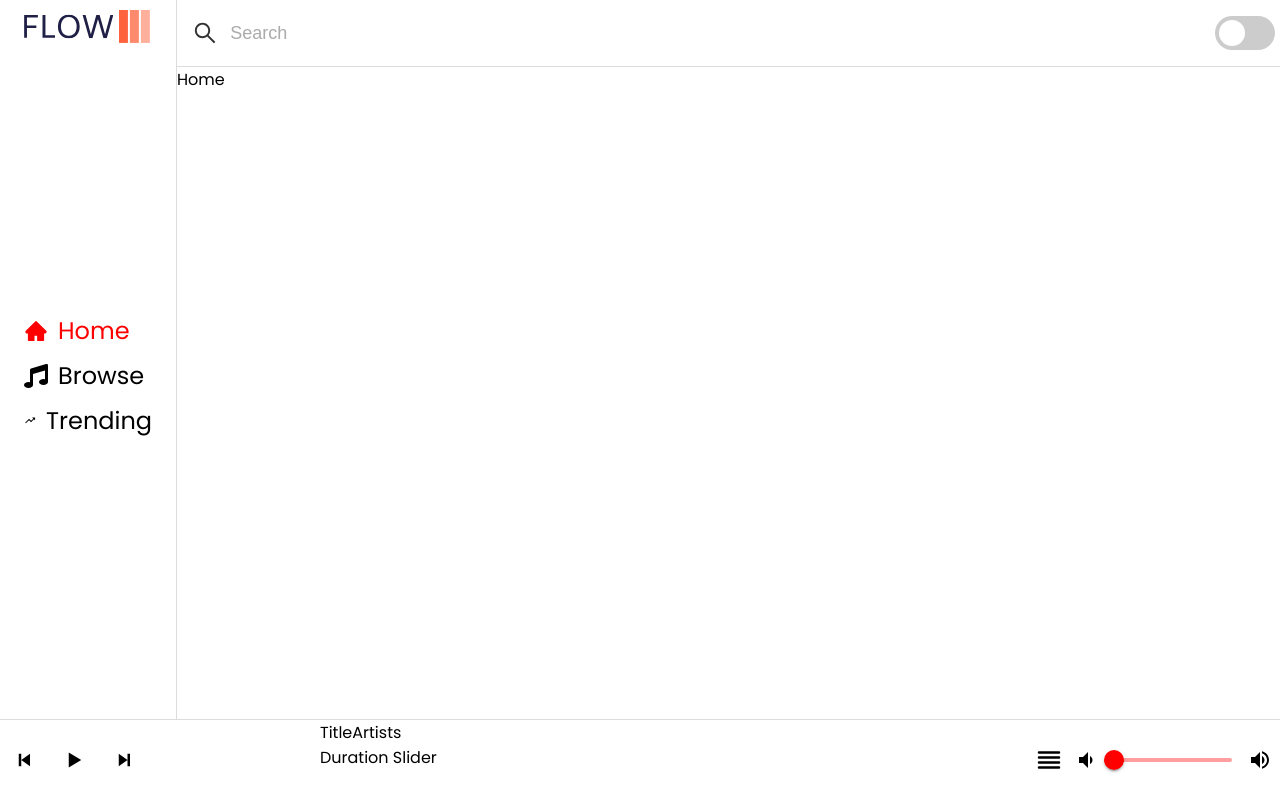
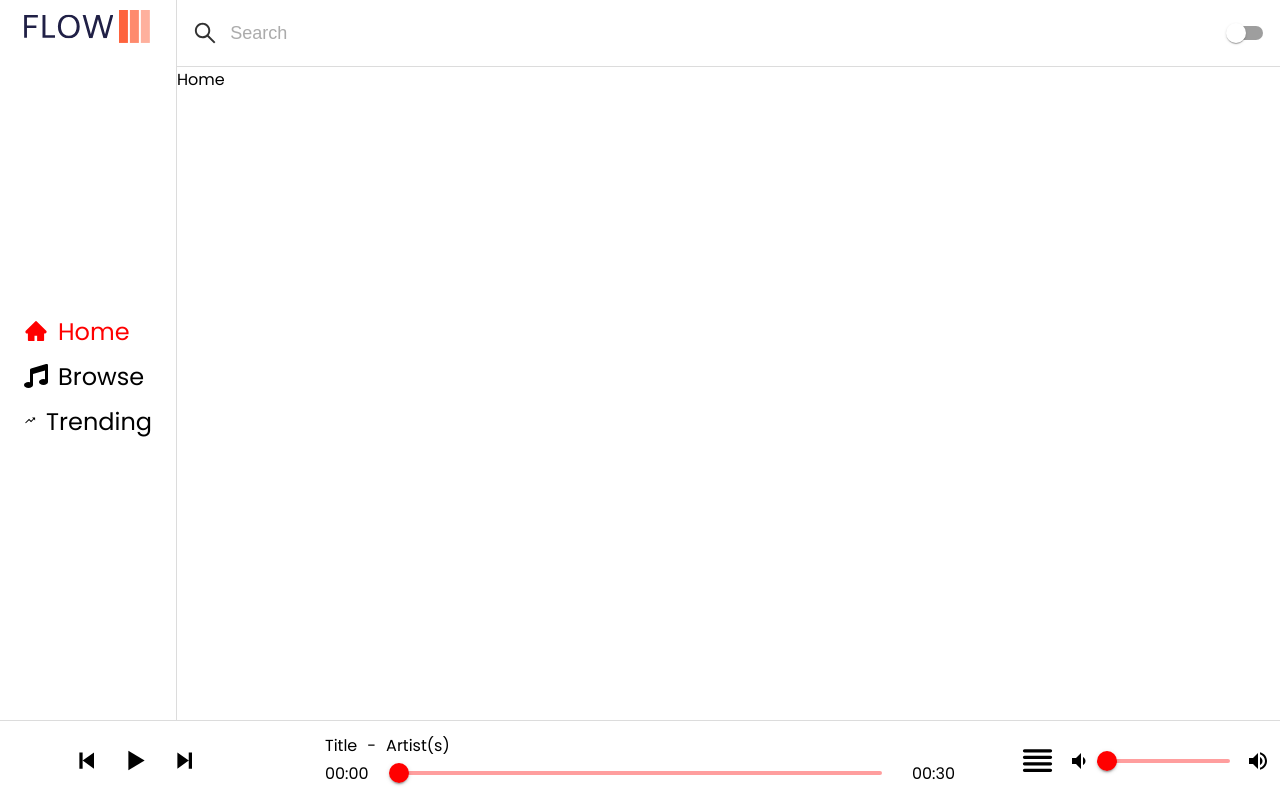
Before and after one commit to RESIDGE/music-app, a React (Vite) app: page / in a window 1280 px wide. Built offline with nearby package versions, Linux system fonts and the light colour scheme.

Commit message:
Footer
- Completed the static components of the footer

```diff
--- a/src/layouts/Footer/Footer.css
+++ b/src/layouts/Footer/Footer.css
@@ -2,11 +2,13 @@
     align-items: center;
     bottom: 0;
     border-top: 1px solid gainsboro;
+    box-sizing: border-box;
     display: flex;
     flex-direction: row;
     height: 10%;
     justify-content: space-between;
     left: 0;
+    padding: 10px;
     right: 0;
     width: 100%;
 }
@@ -14,30 +16,56 @@
 .left-container {
     align-items: center;
     box-sizing: border-box;
+    column-gap: 10px;
     display: flex;
     flex-direction: row;
     height: 100%;
+    justify-content: center;
     width: 20%;
 }
 
 .middle-container {
-    height: 100%;
+    box-sizing: border-box;
+    display: flex;
+    flex-direction: column;
+    height: auto;
+    justify-content: center;
     width: 50%;
+}
+
+.middle-bottom-container {
+    align-items: center;
+    column-gap: 30px;
+    display: flex;
+    flex-direction: row;
+    height: auto;
+    width: 100%;
+}
+
+.middle-top-container {
+    column-gap: 10px;
+    display: flex;
+    flex-direction: row;
+    flex-grow: 1;
+    height: 25%;
+    width: 100%;
 }
 
 .right-container {
     align-items: center;
     box-sizing: border-box;
+    column-gap: 10px;
     display: flex;
     flex-direction: row;
     height: 100%;
+    justify-content: center;
     width: 20%;
 }
 
 .track-utility-button {
     box-sizing: border-box;
     height: 100%;
-    padding: 25px 10px;
+    padding: 10px 0;
     width: auto;
 }
 
--- a/src/layouts/Footer/Footer.tsx
+++ b/src/layouts/Footer/Footer.tsx
@@ -19,17 +19,22 @@ const Footer = () => {
       {/* Middle Container */}
       <div className="middle-container">
         {/* Middle-Top Container */}
-        <div>
+        <div className="middle-top-container">
           {/* Track Title */}
-          Title
+          <span>Title</span>
           {/* Track Artist(s) */}
-          Artists
+          <span>-</span>
+          <span>Artist(s)</span>
         </div>
         {/* Middle-Bottom Container */}
-        <div>
+        <div className="middle-bottom-container">
+          {/* Current Track Timestamp */}
+          <span>00:00</span>
+          {/* Slider */}
+          <Slider sx={{ color: "red" }} defaultValue={0} />
           {/* Duration Time */}
           {/* Total Track Time (30 seconds globally for all track previews) */}
-          Duration Slider
+          <span>00:30</span>
         </div>
       </div>
       {/* Right Container */}
@@ -37,12 +42,7 @@ const Footer = () => {
         {/* Queue Button */}
         <HiOutlineViewList className="track-utility-button" />
         {/* Volume Controller */}
-        <Stack
-          alignItems="center"
-          direction="row"
-          spacing={2}
-          sx={{ flex: 1, pr: 1 }}
-        >
+        <Stack alignItems="center" direction="row" spacing={2} sx={{ flex: 1 }}>
           <VolumeDown />
           <Slider sx={{ color: "red" }} />
           <VolumeUp />
--- a/src/layouts/Header/Header.tsx
+++ b/src/layouts/Header/Header.tsx
@@ -1,5 +1,20 @@
 import { AiOutlineSearch } from "react-icons/ai";
+import { Switch } from "@mui/material";
+import { red } from "@mui/material/colors";
+import { alpha, styled } from "@mui/material/styles";
 import "./Header.css";
+
+const RedSwitch = styled(Switch)(({ theme }) => ({
+  "& .MuiSwitch-switchBase.Mui-checked": {
+    color: red[600],
+    "&:hover": {
+      backgroundColor: alpha(red[600], theme.palette.action.hoverOpacity),
+    },
+  },
+  "& .MuiSwitch-switchBase.Mui-checked + .MuiSwitch-track": {
+    backgroundColor: red[600],
+  },
+}));
 
 const Header = () => {
   return (
@@ -13,10 +28,7 @@ const Header = () => {
         <input type="text" className="search-bar__input" placeholder="Search" />
       </div>
       {/* Light/Dark Mode Button */}
-      <label className="switch" htmlFor="checkbox">
-        <input type="checkbox" id="checkbox" className="switch__input" />
-        <span className="switch__slider switch__slider--round"></span>
-      </label>
+      <RedSwitch />
     </header>
   );
 };
--- a/src/layouts/SideBar/SideBar.css
+++ b/src/layouts/SideBar/SideBar.css
@@ -5,7 +5,7 @@
     display: flex;
     flex-direction: row;
     text-decoration: none;
-    font-size: 24px;
+    font-size: 3vh;
 }
 
 .link--highlight {
@@ -22,6 +22,7 @@
     display: flex;
     flex-direction: column;
     left: 0;
+    overflow: hidden;
     padding: 10px 24px;
     top: 0;
     width: 10%;
--- a/src/layouts/header/Header.css
+++ b/src/layouts/header/Header.css
@@ -38,62 +38,3 @@
     opacity: 0.6;
     outline: none;
 }
-
-.switch {
-    display: inline-block;
-    height: 34px;
-    position: relative;
-    width: 60px;
-}
-
-.switch__input {
-    height: 0;
-    opacity: 0;
-    width: 0;
-}
-
-.switch__input:checked+.switch__slider {
-    background-color: red;
-}
-
-.switch__input:focus+.switch__slider {
-    box-shadow: 0 0 1px #2196F3;
-}
-
-.switch__input:checked+.switch__slider:before {
-    -webkit-transform: translateX(26px);
-    -ms-transform: translateX(26px);
-    transform: translateX(26px);
-}
-
-.switch__slider {
-    position: absolute;
-    cursor: pointer;
-    top: 0;
-    left: 0;
-    right: 0;
-    bottom: 0;
-    background-color: #ccc;
-    -webkit-transition: .4s;
-    transition: .4s;
-}
-
-.switch__slider:before {
-    position: absolute;
-    content: "";
-    height: 26px;
-    width: 26px;
-    left: 4px;
-    bottom: 4px;
-    background-color: white;
-    -webkit-transition: .4s;
-    transition: .4s;
-}
-
-.switch__slider--round {
-    border-radius: 34px;
-}
-
-.switch__slider--round:before {
-    border-radius: 50%;
-}
```
